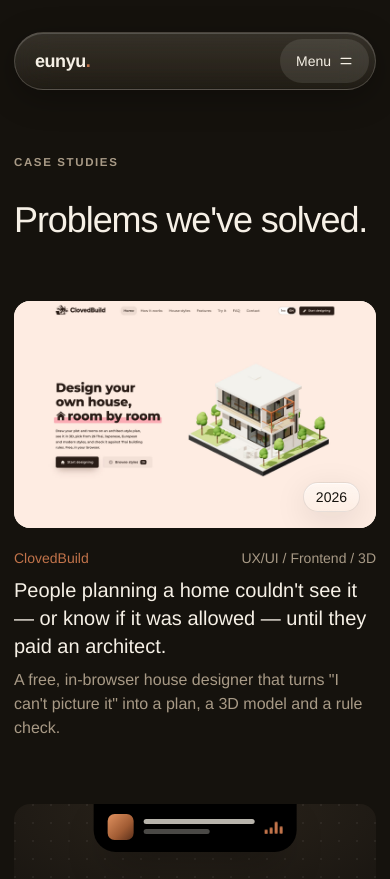
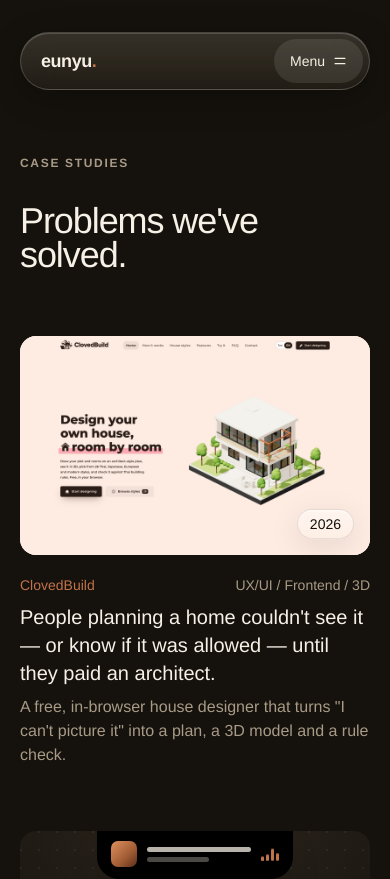
Before and after one commit to Supakk/Guess-guess, a Next.js app: page /work in a window 390 px wide. Shown: the top 879 px of the page. Built offline with nearby package versions, Linux system fonts and the light colour scheme.

Commit message:
Fit phone screens and show hover-only cues on touch
Widen gutters to 20px with notch safe areas, set a themed viewport, clip
stray horizontal overflow, and offset anchors below the header. On devices
that cannot hover, CTA arrows stay visible and cards no longer stick lifted.

```diff
--- a/src/app/layout.tsx
+++ b/src/app/layout.tsx
@@ -1,4 +1,4 @@
-import type { Metadata } from 'next';
+import type { Metadata, Viewport } from 'next';
 import { Pixelify_Sans } from 'next/font/google';
 import '@/styles/global.css';
 
@@ -13,6 +13,14 @@ import RouteTransition from '@/components/motion/RouteTransition';
 import SiteFooter from '@/components/ui/SiteFooter';
 import SiteHeader from '@/components/ui/SiteHeader';
 import { site } from '@/lib/site';
+
+export const viewport: Viewport = {
+	width: 'device-width',
+	initialScale: 1,
+	// Lets the page run under the notch / home bar; .container pads itself back with env(safe-area-inset-*).
+	viewportFit: 'cover',
+	themeColor: '#15120d',
+};
 
 export const metadata: Metadata = {
 	metadataBase: new URL(site.url),
--- a/src/styles/global.css
+++ b/src/styles/global.css
@@ -24,12 +24,14 @@ html.lenis, html.lenis body { height: auto; }
 /* Base element rules live in the base layer: unlayered CSS beats Tailwind's utilities layer, so an
    unlayered `a { color: inherit }` silently overrode every text-* class set on a link. */
 @layer base {
-	body { margin: 0; min-width: 320px; background: var(--ink); }
+	body { margin: 0; min-width: 320px; background: var(--ink); overflow-x: clip; }
 	a { color: inherit; text-decoration: none; }
 }
 .container { width: min(1520px, calc(100% - 64px)); margin-inline: auto; }
+/* Anchored sections stop below the floating header instead of under it. */
+[id] { scroll-margin-top: 6rem; }
 .font-pixel { font-family: var(--font-pixel), "Courier New", monospace; letter-spacing: 0; font-weight: 600; }
-.eyebrow { color: var(--muted); font-size: 0.72rem; font-weight: 700; letter-spacing: 0.14em; text-transform: uppercase; }
+.eyebrow { color: var(--muted); font-size: 0.75rem; font-weight: 700; letter-spacing: 0.14em; text-transform: uppercase; }
 .display { font-size: clamp(3.5rem, 9vw, 8.5rem); font-weight: 500; letter-spacing: -0.06em; line-height: 0.9; }
 
 /* Reveals: hidden only once the inline script in layout.tsx has marked the page (JS on, motion
@@ -169,7 +171,8 @@ html.lenis, html.lenis body { height: auto; }
 }
 
 @media (max-width: 640px) {
-	.container { width: min(100% - 28px, 1520px); }
+	/* 20px gutters, plus whatever the notch takes in landscape. */
+	.container { width: min(100% - 40px - env(safe-area-inset-left) - env(safe-area-inset-right), 1520px); }
 	.display { font-size: clamp(3.3rem, 18vw, 6rem); }
 }
 
@@ -178,6 +181,17 @@ html.lenis, html.lenis body { height: auto; }
 @keyframes menu-in {
 	from { opacity: 0; translate: 0 -10px; scale: 0.97; filter: blur(6px); }
 	to { opacity: 1; translate: none; scale: none; filter: none; }
+}
+
+/* Touch screens never hover, so what hover reveals has to be on show from the start: the CTA arrow
+   is always there, and cards don't stay lifted after a tap. */
+@media (hover: none) {
+	.btn-arrow > .ba-icon { width: 1.5em; opacity: 1; translate: 0 0; filter: none; }
+	.work-card:hover { transform: none; box-shadow: none; }
+	.work-card:hover .card-face { transform: none; }
+	.work-card:hover .card-title { translate: none; }
+	.work-card:hover .notch { width: min(56%, 340px); padding-bottom: 12px; border-radius: 0 0 22px 22px; }
+	.work-card:hover .notch-lyric { max-height: 0; margin-top: 0; opacity: 0; filter: blur(4px); }
 }
 
 @media (prefers-reduced-motion: reduce) {
```
